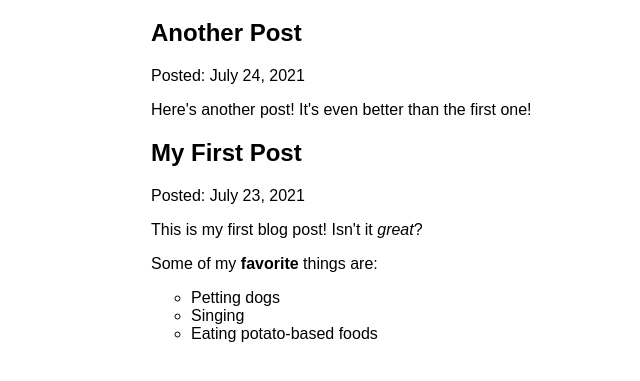
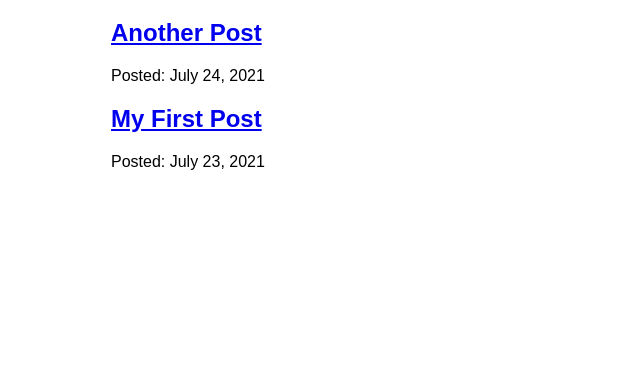
Before and after one commit to MatMyfta/first-gatsby-site, a Gatsby site: page /blog in a window 1280 px wide. Shown: the part 157-538 px from the top of the page, without its empty margins (279-919 px from the left). Built offline with nearby package versions, Linux system fonts and the light colour scheme; Gatsby itself is replaced by a stand-in of ours.

Commit message:
Finished Gatsby Tutorial Part 6

```diff
--- a/src/pages/blog.js
+++ b/src/pages/blog/index.js
@@ -1,24 +1,22 @@
 import * as React from 'react'
-import { graphql } from 'gatsby'
-import { MDXRenderer } from 'gatsby-plugin-mdx'
-import Layout from '../components/layout'
+import { Link, graphql } from 'gatsby'
+import Layout from '../../components/layout'
 
 const BlogPage = ({ data }) => {
   return (
     <Layout pageTitle="My Blog Posts">
-      <ul>
       {
-        data.allMdx.nodes.map((node) => (
+        data.allMdx.nodes.map(node => (
           <article key={node.id}>
-            <h2>{node.frontmatter.title}</h2>
+            <h2>
+              <Link to={`/blog/${node.slug}`}>
+                {node.frontmatter.title}
+              </Link>
+            </h2>
             <p>Posted: {node.frontmatter.date}</p>
-            <MDXRenderer>
-              {node.body}
-            </MDXRenderer>
           </article>
         ))
       }
-      </ul>
     </Layout>
   )
 }
@@ -32,7 +30,7 @@
           title
         }
         id
-        body
+        slug
       }
     }
   }
```
Also changed, not shown: src/pages/blog/{mdx.slug}.js (added, +30 -0 lines).
